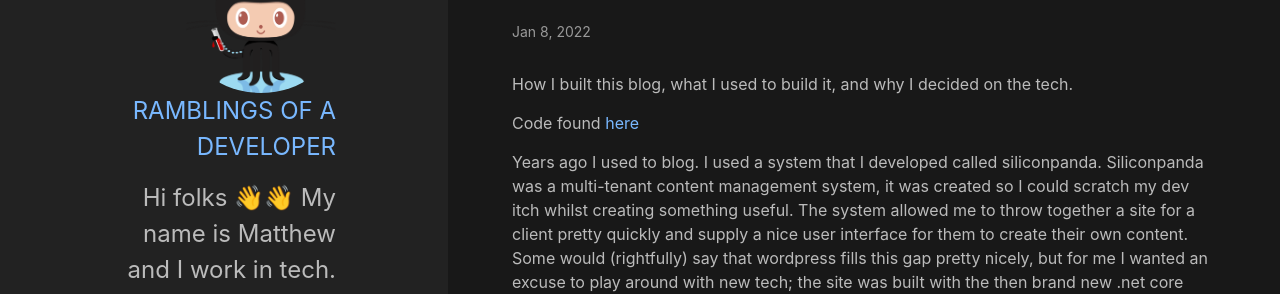
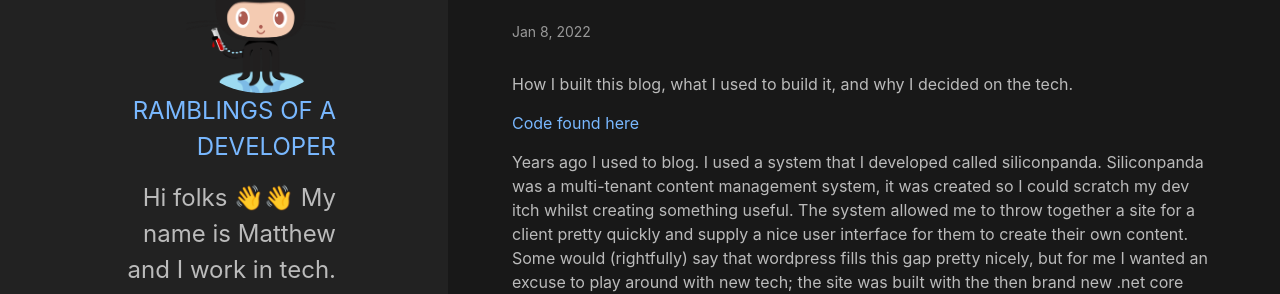
Before and after one commit to worthington10TW/worthington10TW, a Jekyll site: the page built from _posts/2022-01-08-how-what-why.markdown, in a window 1280 px wide and 900 px high. Shown: the part 122-416 px from the top of the window. Built offline with Jekyll 4.4.1, drawn with Linux system fonts in a browser that asks for light colours; part of the change alters nothing that is shown.

```diff
--- a/_posts/2022-01-08-how-what-why.markdown
+++ b/_posts/2022-01-08-how-what-why.markdown
@@ -9,7 +9,7 @@ published: true
 
 How I built this blog, what I used to build it, and why I decided on the tech.
 
-Code found [here](https://github.com/worthington10tw/me){:target="_blank"}
+[Code found here](https://github.com/worthington10tw/me){:target="_blank" rel="noreferrer"}
 
 <!--more-->
 
@@ -38,7 +38,7 @@ Jekyll is a ruby based static site generator. Content is written in markdown and
 
 GitHub Pages made hosting the site free and GitHub actions would deploy my site and articles on checkin.
 
-It was gloriously simple to get started too, both [GitHub's](https://pages.github.com/){:target="_blank"} and [Jekyll's](https://jekyllrb.com/){:target="_blank"} documentation was easy to follow.
+It was gloriously simple to get started too, both [GitHub's](https://pages.github.com/){:target="_blank"  rel="noreferrer"} and [Jekyll's](https://jekyllrb.com/){:target="_blank"  rel="noreferrer"} documentation was easy to follow.
 
 To install the jekyll gem `gem install bundler jekyll`
 
@@ -83,7 +83,7 @@ Finally the artifact is retrieved and using the GitHub Pages API is deployed.
 
 ## Lighthouse
 
-The initial [lighthouse](https://developers.google.com/web/tools/lighthouse){:target="_blank"} run came back with a perfect score.
+The initial [lighthouse](https://developers.google.com/web/tools/lighthouse){:target="_blank"  rel="noreferrer"} run came back with a perfect score.
 
 ![lighthouse report](/assets/2022-01-08-how-what-why/lighthouse.png)
 
```
